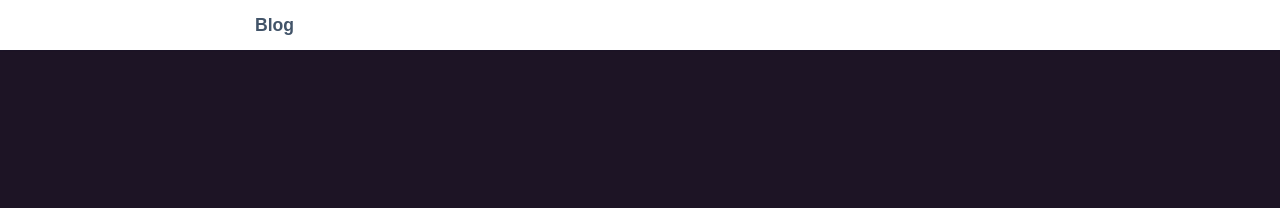
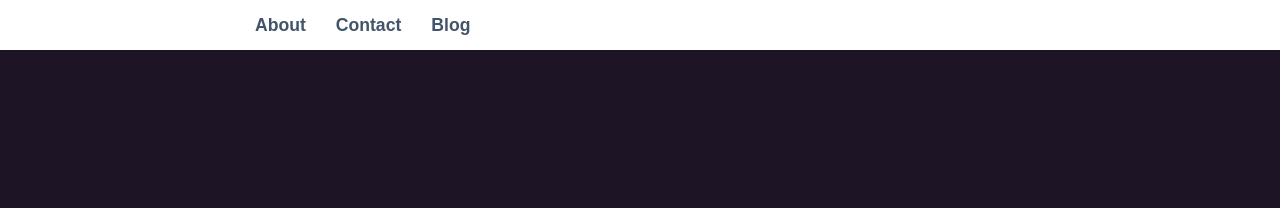
Before and after one commit to rmanak/notes, a Jekyll site: the page built from _posts/2015-11-30-welcome-to-jekyll.markdown, in a window 1280 px wide. Shown: the top 208 px of the page. Built offline with Jekyll 4.4.1, drawn with Linux system fonts in a browser that asks for light colours; some web fonts are replaced.

Commit message:
should work

```diff
--- a/_config.yml
+++ b/_config.yml
@@ -11,7 +11,7 @@ author: Arman Akbarian
 # edit this section with your information
 # biomadeira.github.io - all contents run on /vitae/
 # for a normal use at the base of the server change it to "/"
-baseurl: /jekkly/
+baseurl: /jekkly
 title: Arman Akbarian Resume
 name: Arman Akbarian
 email: arman2@gmail.com
@@ -33,3 +33,4 @@ country: Canada
 
 # needed for travis-ci build
 exclude: [vendor]
+include: ['_pages']
```
Also changed, not shown: 6 other files.
